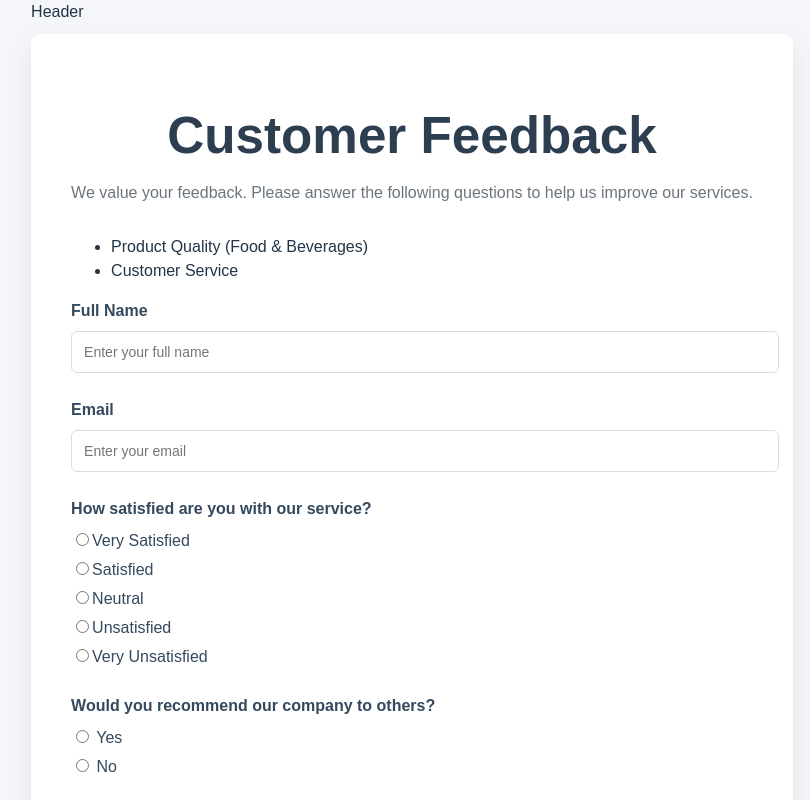
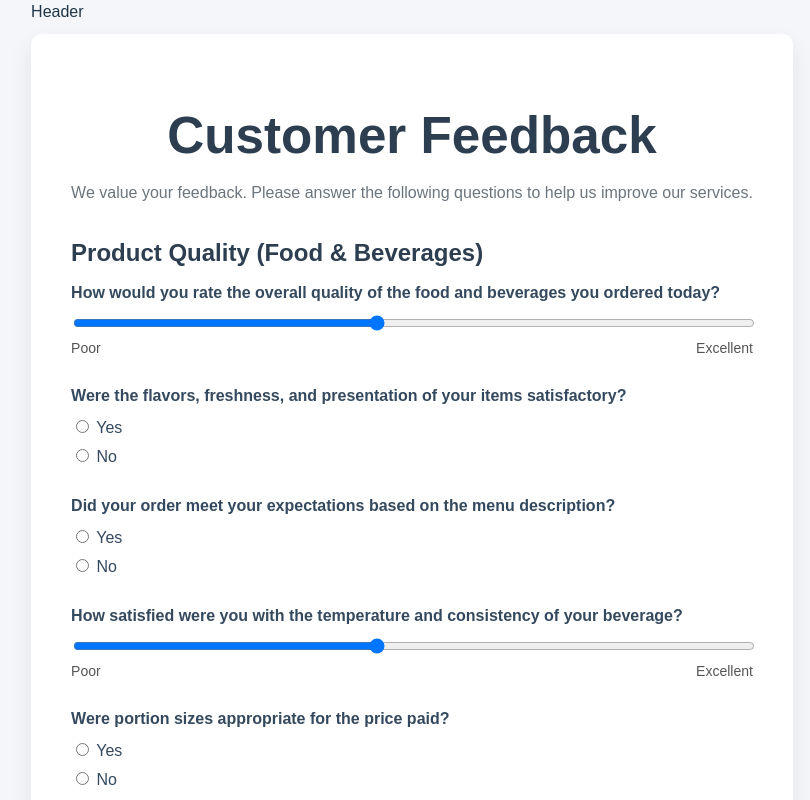
Before and after one commit to dickmacalinao/customer-feedback-web, a React (Vite) app: page / in a window 1280 px wide. Shown: the top 800 px of the page, without its empty margins (228-1038 px from the left). Built offline with nearby package versions, Linux system fonts and the light colour scheme.

Commit message:
Added Dynamic Question Categories

```diff
--- a/src/App.css
+++ b/src/App.css
@@ -1,3 +1,5 @@
+
+@import 'styles/slidingRating';
 
 /*
 #root {
@@ -66,6 +68,11 @@ h1 {
   color: #2c3e50;
 }
 
+h2 {
+  margin-bottom: 10px;
+  color: #2c3e50;
+}
+
 p.description {
   text-align: center;
   color: #6c757d;
@@ -87,7 +94,7 @@ input[type="text"],
 input[type="email"],
 select,
 textarea {
-  width: 100%;
+  width: 96.5%;
   padding: 12px;
   border: 1px solid #dcdcdc;
   border-radius: 6px;
--- /dev/null
+++ b/src/components/common/SlideRating.tsx
@@ -0,0 +1,46 @@
+import React, { useState } from "react";
+import { type RatingProps } from "../../types/PropTypes";
+
+const SlideRating: React.FC<RatingProps> = ({
+  id,
+  label,
+  min = 1,
+  max = 10,
+  defaultValue = 5,
+  onChange,
+}) => {
+  const [value, setValue] = useState<number>(defaultValue);
+
+  const handleChange = (e: React.ChangeEvent<HTMLInputElement>) => {
+    const rating = Number(e.target.value);
+    setValue(rating);
+
+    if (onChange) {
+      onChange(rating);
+    }
+  };
+
+  return (
+    <div className="form-group">
+      <label htmlFor={id}>{label}</label>
+
+      <div className="slider-container">
+        <input
+          type="range"
+          id={id}
+          min={min}
+          max={max}
+          value={value}
+          onChange={handleChange}
+        />
+      </div>
+
+      <div className="rating-labels">
+        <span>Poor</span>
+        <span>Excellent</span>
+      </div>
+    </div>
+  );
+};
+
+export default SlideRating;
--- a/src/mocks/questions.tsx
+++ b/src/mocks/questions.tsx
@@ -1,42 +1,39 @@
-export type QuestionCategotyType = {
-  category: string;
-  questions: QuestionType[];
-};
-
-type QuestionType = {
-  type: string;
-  question: string;
-};
-
 export const staticQuestonCategories = [
   {
+    id: 1,
     category: "Product Quality (Food & Beverages)",
     questions: [
       {
+        id: 1,
         type: "rate",
         question:
           "How would you rate the overall quality of the food and beverages you ordered today?",
       },
       {
+        id: 2,
         type: "yesNo",
         question:
           "Were the flavors, freshness, and presentation of your items satisfactory?",
       },
       {
+        id: 3,
         type: "yesNo",
         question:
           "Did your order meet your expectations based on the menu description?",
       },
       {
+        id: 4,
         type: "rate",
         question:
           "How satisfied were you with the temperature and consistency of your beverage?",
       },
       {
+        id: 5,
         type: "yesNo",
         question: "Were portion sizes appropriate for the price paid?",
       },
       {
+        id: 6,
         type: "text",
         question:
           "Is there any specific item you particularly enjoyed or believe could be improved?",
@@ -44,34 +41,41 @@ export const staticQuestonCategories = [
     ],
   },
   {
+    id: 2,
     category: "Customer Service",
     questions: [
       {
+        id: 7,
         type: "rate",
         question:
           "How would you rate the friendliness and professionalism of our staff?",
       },
       {
+        id: 8,
         type: "yesNo",
         question:
           "Did our team respond promptly to your questions or requests?",
       },
       {
+        id: 9,
         type: "yesNo",
         question:
           "Were you greeted and acknowledged in a timely manner upon arrival?",
       },
       {
+        id: 10,
         type: "yesNo",
         question:
           "Did the staff demonstrate good product knowledge when assisting you?",
       },
       {
+        id: 11,
         type: "rate",
         question:
           "How satisfied are you with the overall attentiveness of our service team?",
       },
       {
+        id: 12,
         type: "text",
         question:
           "Is there anything our staff could do to improve your experience?",
--- /dev/null
+++ b/src/pages/Category.tsx
@@ -0,0 +1,23 @@
+import { useEffect } from "react";
+
+import { type QuestionCategoryType } from "../types/CommonTypes";
+import Question from "./Question";
+
+type QuestionCategoryTypeProps = {
+  category: QuestionCategoryType;
+};
+
+export default function Category({ category }: QuestionCategoryTypeProps) {
+  useEffect(() => {
+    console.log(category);
+  }, [category]);
+
+  return (
+    <>
+      <h2>{category.category}</h2>
+      {category.questions.map((question) => (
+        <Question question={question} />
+      ))}
+    </>
+  );
+}
--- a/src/pages/FeedbackList.tsx
+++ b/src/pages/FeedbackList.tsx
@@ -1,16 +1,21 @@
 import { useState, useEffect, useEffectEvent } from "react";
 
-import TextField from "../components/common/TextField";
-import Switch from "../components/common/Switch";
-import Choices from "../components/common/Choices";
-import MultipleChoices from "../components/common/MultipleChoices";
-import TextArea from "../components/common/TextArea";
-import Dropdown from "../components/common/Dropdown";
+// import TextField from "../components/common/TextField";
+// import Switch from "../components/common/Switch";
+// import Choices from "../components/common/Choices";
+// import MultipleChoices from "../components/common/MultipleChoices";
+// import TextArea from "../components/common/TextArea";
+// import Dropdown from "../components/common/Dropdown";
 import SubmitButton from "../components/common/SubmitButton";
-import { type QuestionCategotyType, staticQuestonCategories } from "../mocks/questions";
+import { type QuestionCategoryType } from "../types/CommonTypes";
+import { staticQuestonCategories } from "../mocks/questions";
+
+import Category from "./Category";
 
 export default function FeedbackList() {
-  const [quetionCategories, setQuestionCategories] = useState<QuestionCategotyType[]>([]);
+  const [quetionCategories, setQuestionCategories] = useState<
+    QuestionCategoryType[]
+  >([]);
 
   const getQuestions = useEffectEvent(() => {
     //TODO: This should be fetch from API
@@ -34,12 +39,12 @@ export default function FeedbackList() {
           us improve our services.
         </p>
 
-        <ul>
-          {quetionCategories.map((quetionCategory) => (
-            <li>{quetionCategory?.category}</li>
+        <form>
+          {quetionCategories.map((category) => (
+            <Category category={category} />
           ))}
-        </ul>
-        <form>
+
+          {/*
           <TextField
             name="fullName"
             label="Full Name"
@@ -82,6 +87,7 @@ export default function FeedbackList() {
             placeholder="Share your suggestions..."
           />
 
+
           <Dropdown
             name="rating"
             label="Overall Rating"
@@ -92,7 +98,7 @@ export default function FeedbackList() {
               { id: 2, value: "2 - Poor" },
               { id: 1, value: "1 - Very Poor" },
             ]}
-          />
+          />*/}
           <SubmitButton label="Submit Feedback" />
         </form>
       </div>
--- /dev/null
+++ b/src/pages/Question.tsx
@@ -0,0 +1,31 @@
+import { type QuestionType } from "../types/CommonTypes";
+
+import Switch from "../components/common/Switch";
+import TextField from "../components/common/TextField";
+import SlideRating from "../components/common/SlideRating";
+
+type QuestionTypeProps = {
+  question: QuestionType;
+};
+
+export default function Question({ question }: QuestionTypeProps) {
+  return (
+    <>
+      {question.type === "yesNo" && (
+        <Switch name={question.question} label={question.question} />
+      )}
+
+      {question.type === "text" && (
+        <TextField
+          name={question.question}
+          label={question.question}
+          description="Enter your answer"
+        />
+      )}
+
+      {question.type === "rate" && (
+        <SlideRating id={question.question} label={question.question} />
+      )}
+    </>
+  );
+}
--- /dev/null
+++ b/src/styles/slidingRating.css
@@ -0,0 +1,42 @@
+.container{
+  max-width:600px;
+  margin:auto;
+  padding:30px;
+  background:white;
+  border-radius:10px;
+  box-shadow:0 4px 10px rgba(0,0,0,0.1);
+}
+
+.form-group{
+  margin-bottom:30px;
+}
+
+label{
+  display:block;
+  font-weight:bold;
+  margin-bottom:10px;
+}
+
+.slider-container{
+  /*display:flex;*/
+  align-items:center;
+  gap:15px;
+}
+
+.rating-value{
+  font-size:18px;
+  font-weight:bold;
+  width:30px;
+  text-align:center;
+}
+
+input[type="range"]{
+  width:100%;
+}
+
+.rating-labels{
+  display:flex;
+  justify-content:space-between;
+  font-size:14px;
+  color:#555;
+}
--- /dev/null
+++ b/src/types/CommonTypes.tsx
@@ -0,0 +1,11 @@
+export type QuestionCategoryType = {
+  id: number,
+  category: string;
+  questions: QuestionType[];
+};
+
+export type QuestionType = {
+  id: number,
+  type: string;
+  question: string;
+};
--- /dev/null
+++ b/src/types/PropTypes.tsx
@@ -0,0 +1,8 @@
+export type RatingProps = {
+  id: string;
+  label: string;
+  min?: number;
+  max?: number;
+  defaultValue?: number;
+  onChange?: (value: number) => void;
+};
```
Also changed, not shown: 1 other file (tests, documents, lock files or other folders).
